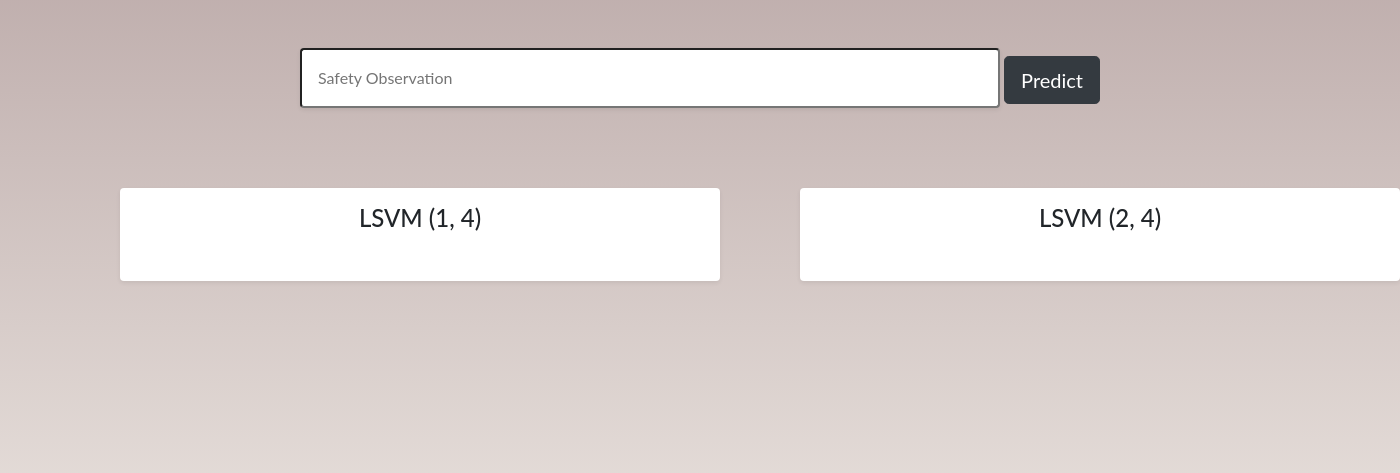
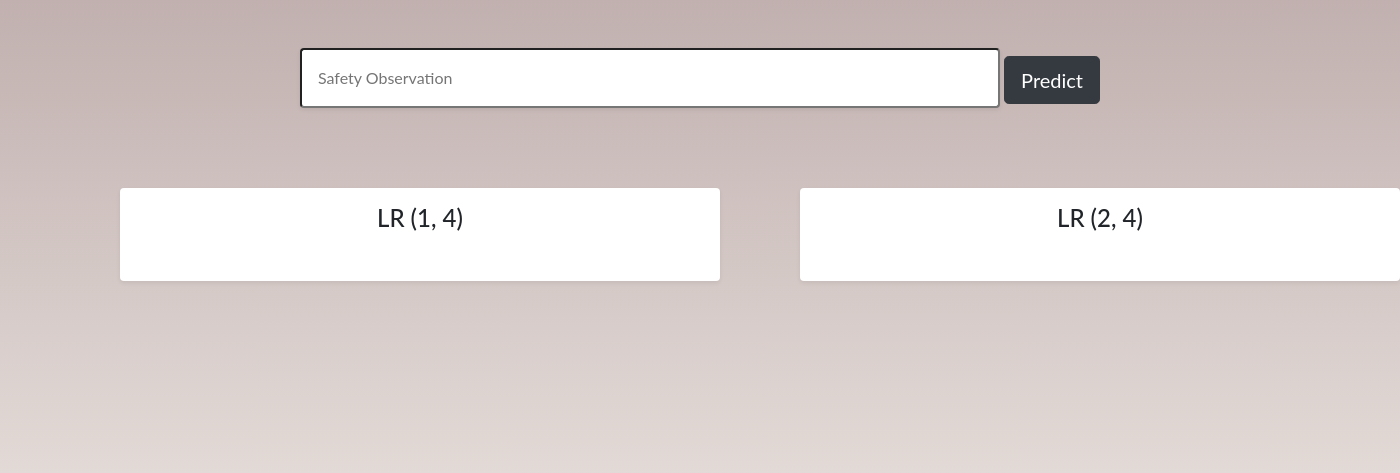
Before and after one commit to HrishikeshGadekar/Construction-Safety-Analyzer, a Flask app: page / in a window 1400 px wide. Shown: the part 78-551 px from the top of the page. Run offline with Flask 2, Linux system fonts and the light colour scheme; parts of the project's set-up code (start-up, migrations or seed data) failed here and were passed over; some libraries are stand-ins or nearby versions.

Commit message:
Update index.html

```diff
--- a/templates/index.html
+++ b/templates/index.html
@@ -50,7 +50,7 @@ html {
 
 <div style="width:1400px;" align="center">
  <div class="shadow-sm p-3 mb-5 bg-white rounded" style="width:600px; float:left;" class="d-flex justify-content-center" style="background-color:red">
-	<h4> LSVM (1, 4) </h4>
+	<h4> LR (1, 4) </h4>
 
 
    <br>
@@ -60,7 +60,7 @@ html {
 
 
  <div class="shadow-sm p-3 mb-5 bg-white rounded" style="width:600px; float:right;" class="d-flex justify-content-center" bgcolor="#c00404">
-<h4> LSVM (2, 4) </h4>
+<h4> LR (2, 4) </h4>
 
    <br>
    {{ prediction_text2 }}
```
